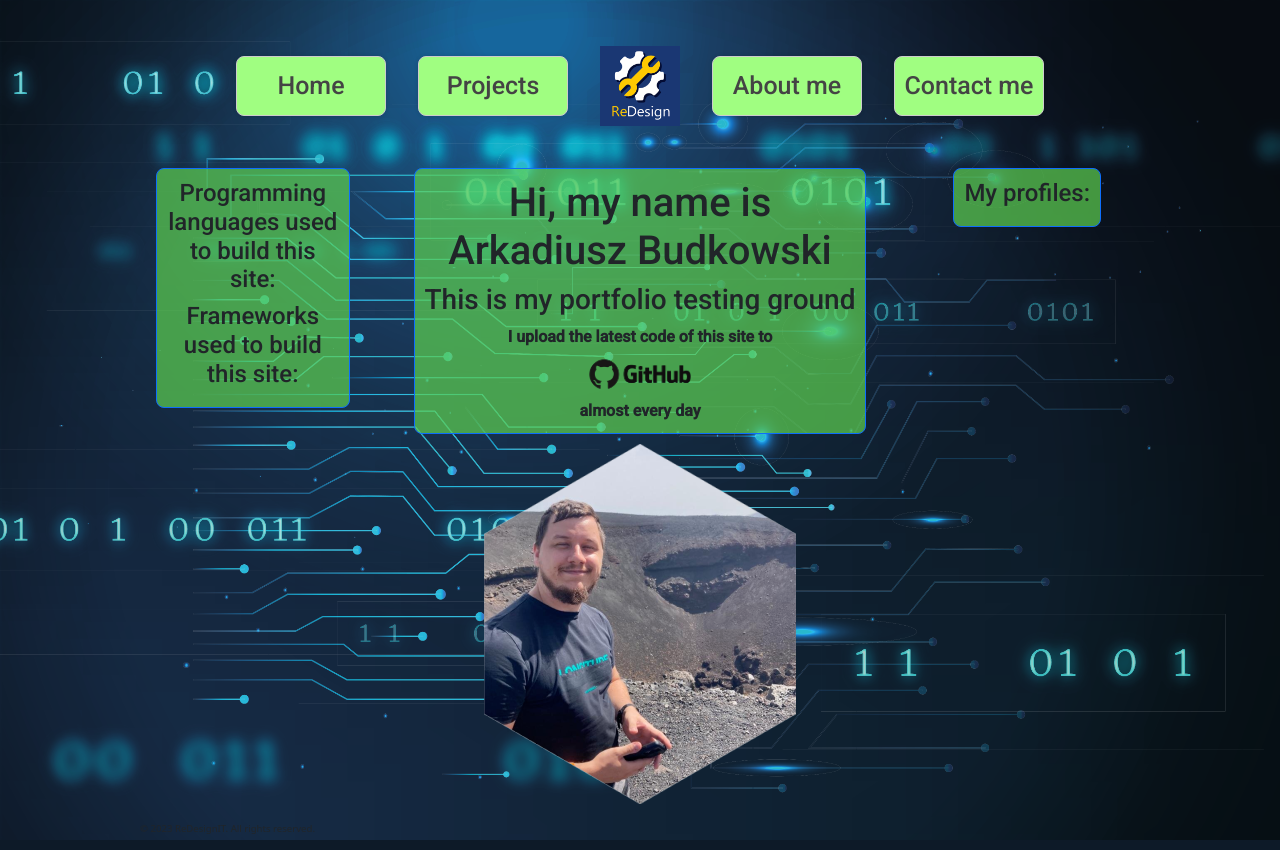
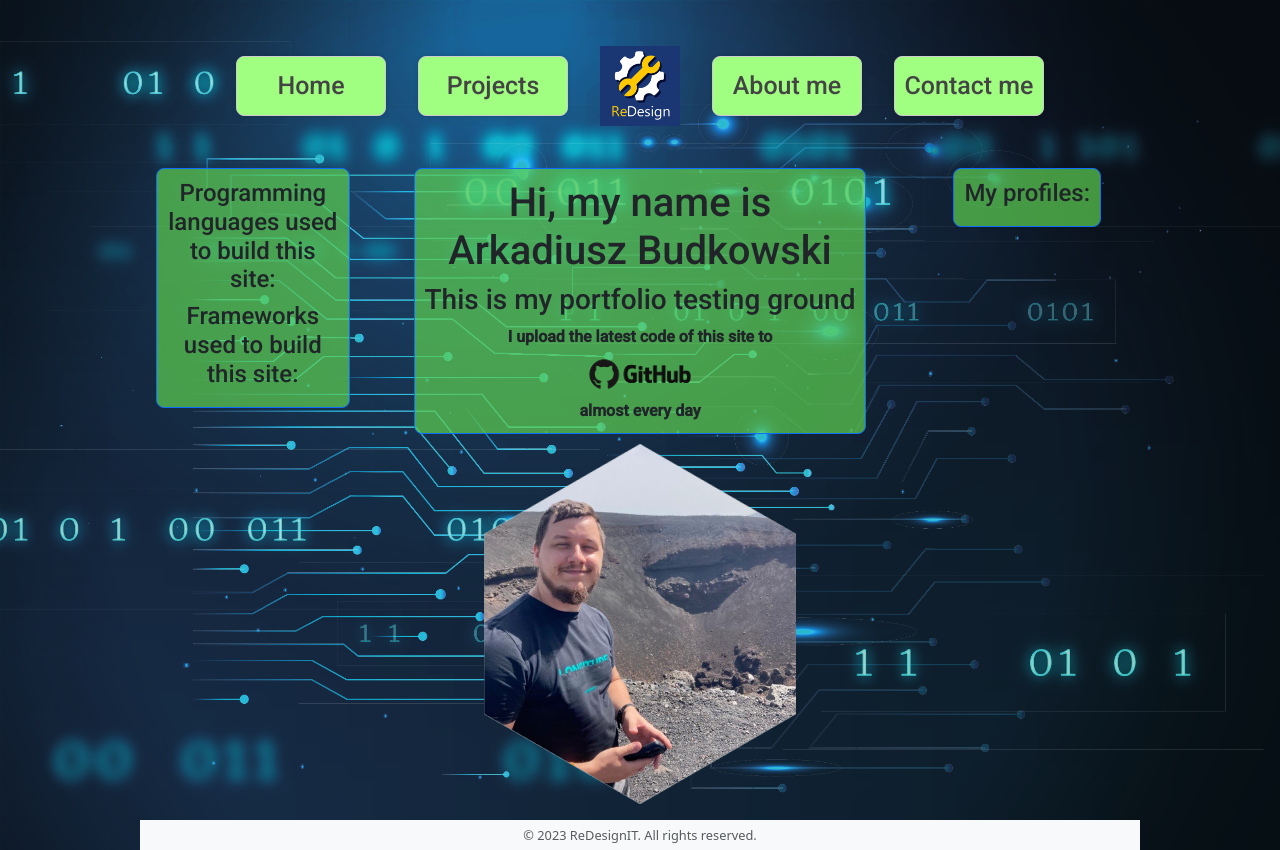
Before and after one commit to Hamster-Inside/ReDesignIT_PL, a Django app: page / in a window 1280 px wide. Run offline with Django 4.2, Linux system fonts and the light colour scheme; data that the repository does not hold is empty; some libraries are stand-ins or nearby versions.

Commit message:
footer set to bottom and centered

```diff
--- a/static/css/footer.css
+++ b/static/css/footer.css
@@ -1,15 +1,14 @@
 .my-footer{
-  height: 20px;
-  position: relative;
+  height: 30px;
+  width: 100%;
+  position: absolute;
   bottom: 0;
-  width: 100%;
-  font-size: 20px;
-  align-items: center;
-  display: flex;
+
 }
 
-.my-footer p{
-font-size: 48%;
-margin-top: 1rem;
-margin-bottom: 1rem;
+.foot{
+height: 100%;
+font-size: 80%;
+text-align: center;
+line-height: 30px;
 }
--- a/static/css/main.css
+++ b/static/css/main.css
@@ -16,12 +16,17 @@ body {
   justify-content: center;
 
 }
+#content-wrap {
+  padding-bottom: 30px;    /* Footer height */
+}
 
 #container{
 max-width: 1000px;
 justify-content: center;
   margin-right: auto;
   margin-left: auto;
+  position: relative;
+  min-height: 100vh;
 }
 
 .work-in-progress {
--- a/templates/base.html
+++ b/templates/base.html
@@ -16,7 +16,7 @@
 </head>
 <body>
 <div id="container">
-
+ <div id="content-wrap">
     {% include 'header.html' %}
 
     <div class="content">
@@ -24,7 +24,7 @@
     </div>
 
     {% include 'footer.html' %}
-
+ </div>
 </div>
 
 <script src="{% static '/js/jquery-3.7.1.min.js' %}"></script>
--- a/templates/footer.html
+++ b/templates/footer.html
@@ -1,4 +1,4 @@
-<footer class="my-footer">
-        <p>   &copy; {% now "Y" %} ReDesignIT. All rights reserved.</p>
+<footer class="my-footer bg-light text-muted align-items-center justify-content-center">
+        <div class="foot align-items-center justify-content-center">   &copy; {% now "Y" %} ReDesignIT. All rights reserved.</div>
 </footer>
 <!--TODO force to go to bottom-->
```
